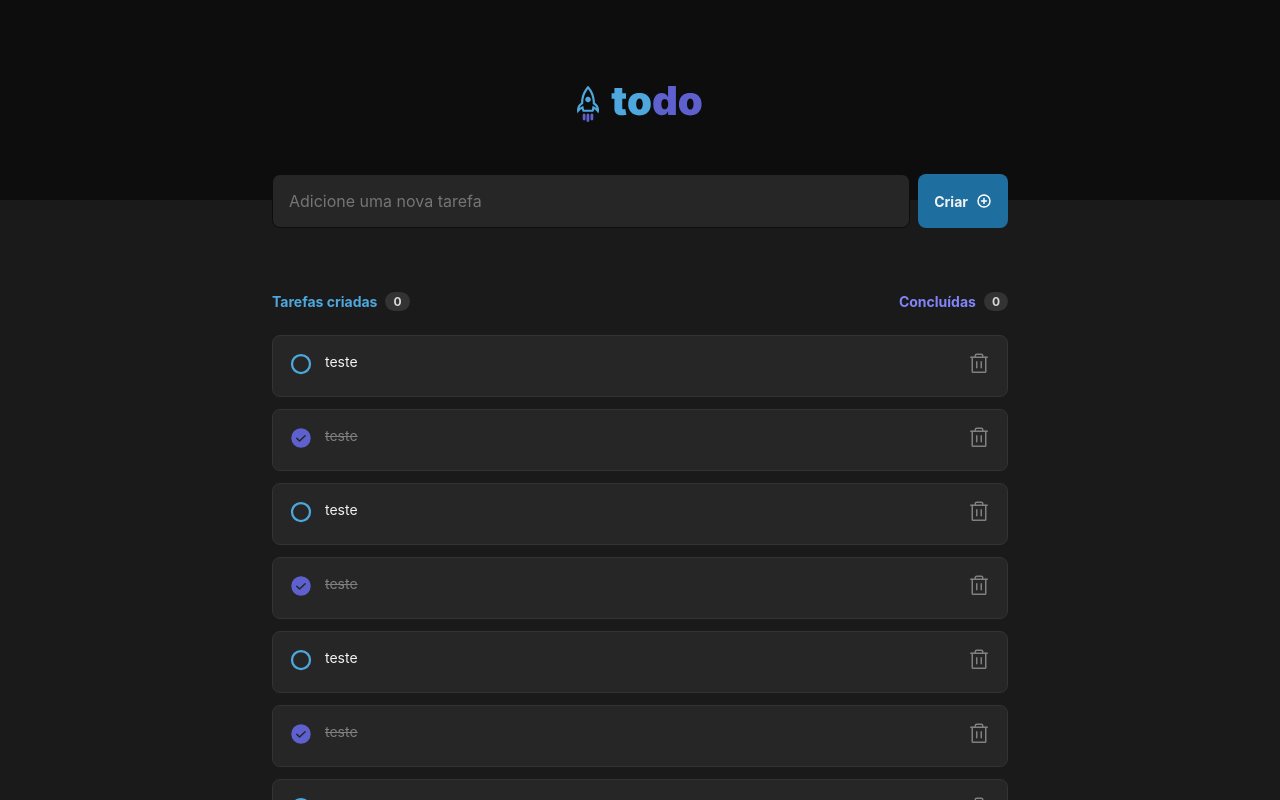
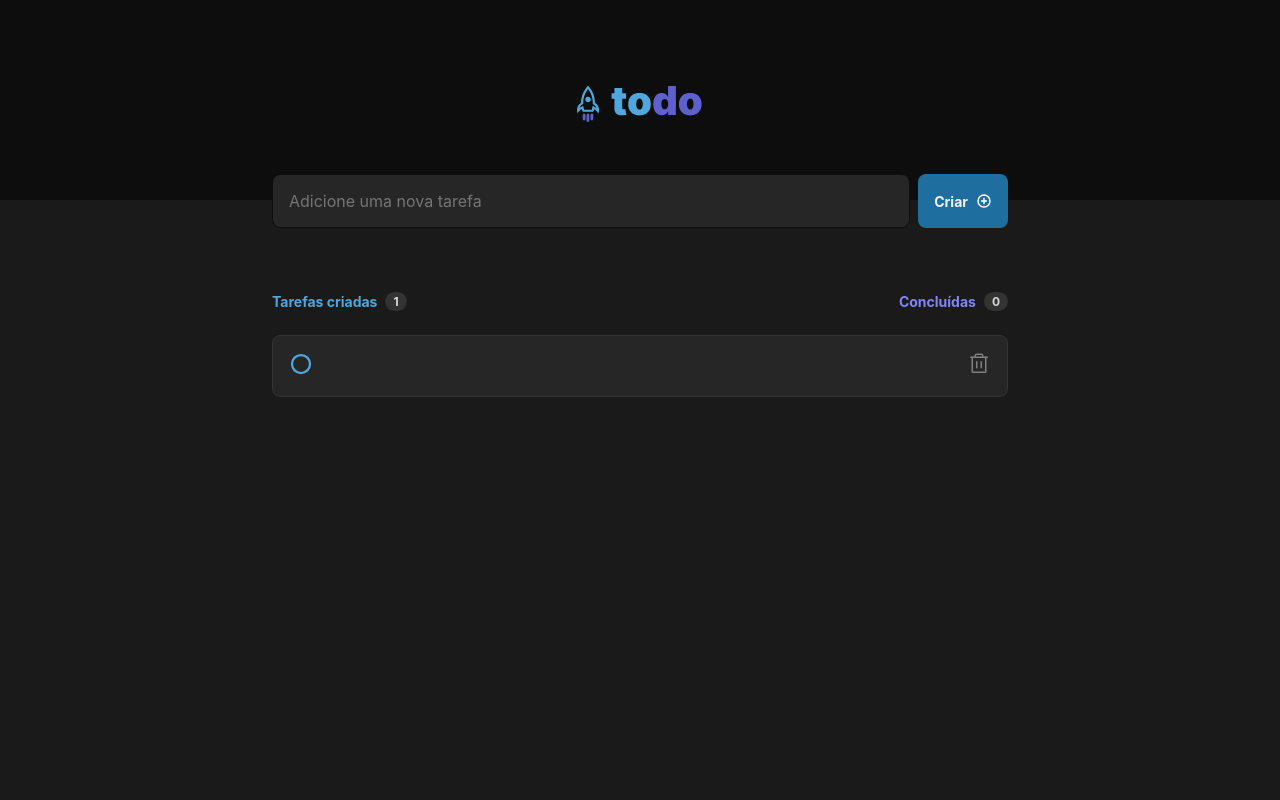
Before and after one commit to legeannd/todo-list-react, a React (Vite) app: page / in a window 1280 px wide. Both pictures are taken after a click on the button "Criar". Shown: the top 800 px of the page. Built offline with nearby package versions, Linux system fonts and the light colour scheme.

Commit message:
feat: create new task

```diff
--- a/package.json
+++ b/package.json
@@ -11,11 +11,13 @@
   "dependencies": {
     "phosphor-react": "^1.4.1",
     "react": "^18.2.0",
-    "react-dom": "^18.2.0"
+    "react-dom": "^18.2.0",
+    "uuid": "^9.0.0"
   },
   "devDependencies": {
     "@types/react": "^18.0.17",
     "@types/react-dom": "^18.0.6",
+    "@types/uuid": "^9.0.0",
     "@vitejs/plugin-react": "^2.1.0",
     "typescript": "^4.6.4",
     "vite": "^3.1.0"
--- a/src/App.tsx
+++ b/src/App.tsx
@@ -1,17 +1,39 @@
-import './global.css';
+import { useState } from 'react';
+import { v4 as uuidv4 } from 'uuid';
 import { Header } from './components/Header';
 import { NewTask } from './components/NewTask';
 import styles from './App.module.css';
 import { Tasks } from './components/Tasks';
 
+import './global.css';
+import { TaskProps } from './components/Task';
+
 export function App() {
+  const [tasks, setTasks] = useState<TaskProps[]>([]);
+
+  function handleCreateTask(taskValue: string) {
+    const newTask = {
+      isDone: false,
+      content: taskValue,
+      id: uuidv4(),
+    }
+    setTasks([...tasks, newTask])
+  }
+
+  function handleMarkTaskAsDone() {
+    console.log('check');
+  }
+
+  function handleDeleteTask() {
+    console.log('delete');
+  }
 
   return (
     <>
       <Header />
       <div className={styles.wrapper}>
-        <NewTask />
-        <Tasks />
+        <NewTask onCreate={handleCreateTask} />
+        <Tasks tasks={tasks} onMarkAsDone={handleMarkTaskAsDone} onDelete={handleDeleteTask} doneTasks={'0'} />
       </div>
     </>
   )
--- a/src/components/NewTask.tsx
+++ b/src/components/NewTask.tsx
@@ -1,16 +1,34 @@
 import styles from './NewTask.module.css';
 import { PlusCircle } from 'phosphor-react';
+import { ChangeEvent, useState } from 'react';
 
-export function NewTask() {
+interface NewTaskProps {
+  onCreate: (content: string) => void;
+}
+
+export function NewTask({ onCreate }: NewTaskProps) {
+  const [taskValue, setTaskValue] = useState('');
+
+  function handleCreateTaskText (event: ChangeEvent<HTMLInputElement>) {
+    setTaskValue(event.target.value)
+  }
+
+  function handleClickOnCreateButton () {
+    onCreate(taskValue)
+    setTaskValue('')
+  }
+
   return (
     <div className={styles.newTask}>
       <input
         type="text"
+        value={taskValue}
+        onChange={handleCreateTaskText}
         placeholder="Adicione uma nova tarefa"
         className={styles.input}
       />
 
-      <button className={styles.button}>
+      <button className={styles.button} onClick={handleClickOnCreateButton}>
         Criar
         <PlusCircle size={16} color="white" weight="bold"/>
       </button>
--- a/src/components/Task.tsx
+++ b/src/components/Task.tsx
@@ -1,16 +1,20 @@
 import styles from './Task.module.css';
 import { Trash, Circle, CheckCircle } from 'phosphor-react';
 
-interface TaskProps {
+
+export interface TaskProps {
   isDone: boolean;
   content: string;
+  id: string;
+  onMarkAsDone?: () => void;
+  onDelete?: () => void;
 }
 
-export function Task({ isDone, content }: TaskProps) {
+export function Task({ isDone, content, onMarkAsDone, onDelete }: TaskProps) {
   return (
     <div className={styles.task}>
       <div>
-        <button>
+        <button onClick={onMarkAsDone}>
           {isDone ? (
             <CheckCircle size={24} color="#5e60ce" weight='fill' />
             ) : (
@@ -21,7 +25,7 @@ export function Task({ isDone, content }: TaskProps) {
           {content}
         </span>
       </div>
-      <button>
+      <button onClick={onDelete}>
         <Trash size={24} color="#808080" />
       </button>
     </div>
--- a/src/components/Tasks.tsx
+++ b/src/components/Tasks.tsx
@@ -1,34 +1,54 @@
 import styles from './Tasks.module.css';
 
 import clipboard from '../assets/clipboard.png';
-import { Task } from './Task';
+import { Task, TaskProps } from './Task';
+import { useState } from 'react';
 
-export function Tasks () {
+interface TasksProps {
+  tasks: TaskProps[];
+  doneTasks: string;
+  onMarkAsDone: () => void;
+  onDelete: () => void;
+}
+
+export function Tasks({ tasks, doneTasks, onMarkAsDone, onDelete }: TasksProps) {
+
   return (
     <main className={styles.tasks}>
       <header className={styles.info}>
         <div className={styles.createdTasks}>
           <span>Tarefas criadas</span>
-          <span>0</span>
+          <span>{tasks.length}</span>
         </div>
         <div className={styles.finishedTasks}>
           <span>Concluídas</span>
-          <span>0</span>
+          <span>{doneTasks}</span>
         </div>
       </header>
-      {/* <article className={styles.empty}>
+
+      {tasks.length === 0 ? (
+        <article className={styles.empty}>
           <img src={clipboard} alt="Clipboard" />
           <div>
             <strong>Você ainda não tem tarefas cadastradas</strong>
             <span>Crie tarefas e organize seus itens a fazer</span>
           </div>
-      </article> */}
-
+        </article>
+      ) : (
         <article className={styles.tasksList}>
-        {[1,2,3,4, 5,6,7,8, 9,10,].map(item => (
-          <Task isDone={item % 2 === 0 ? true : false} content='teste' key={item} />
+          {tasks.map(task => (
+            <Task
+              isDone={task.isDone}
+              content={task.content}
+              id={task.id}
+              key={task.id}
+              onMarkAsDone={onMarkAsDone}
+              onDelete={onDelete}
+            />
           ))}
         </article>
+      )}
+
     </main>
   )
 }
```
Also changed, not shown: 1 other file (tests, documents, lock files or other folders). Lines whose indentation alone changed are shown as unchanged.
